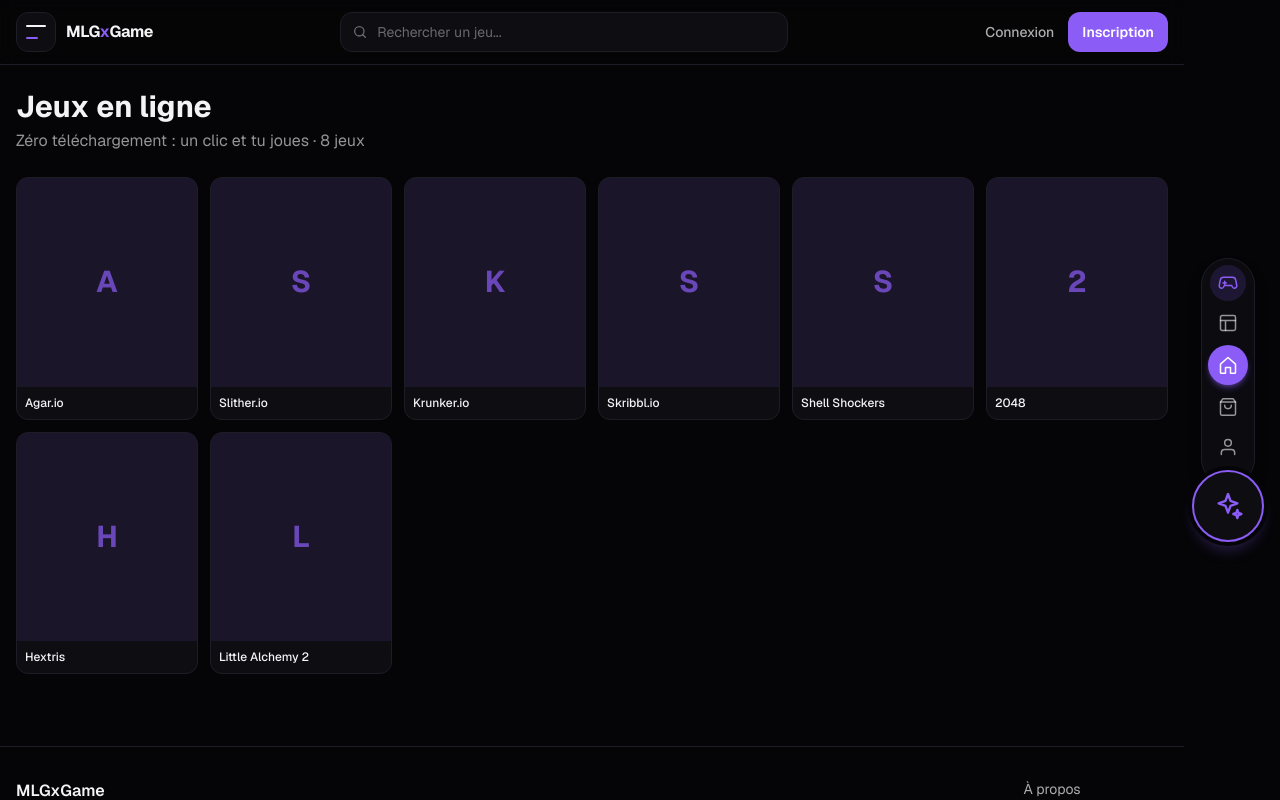
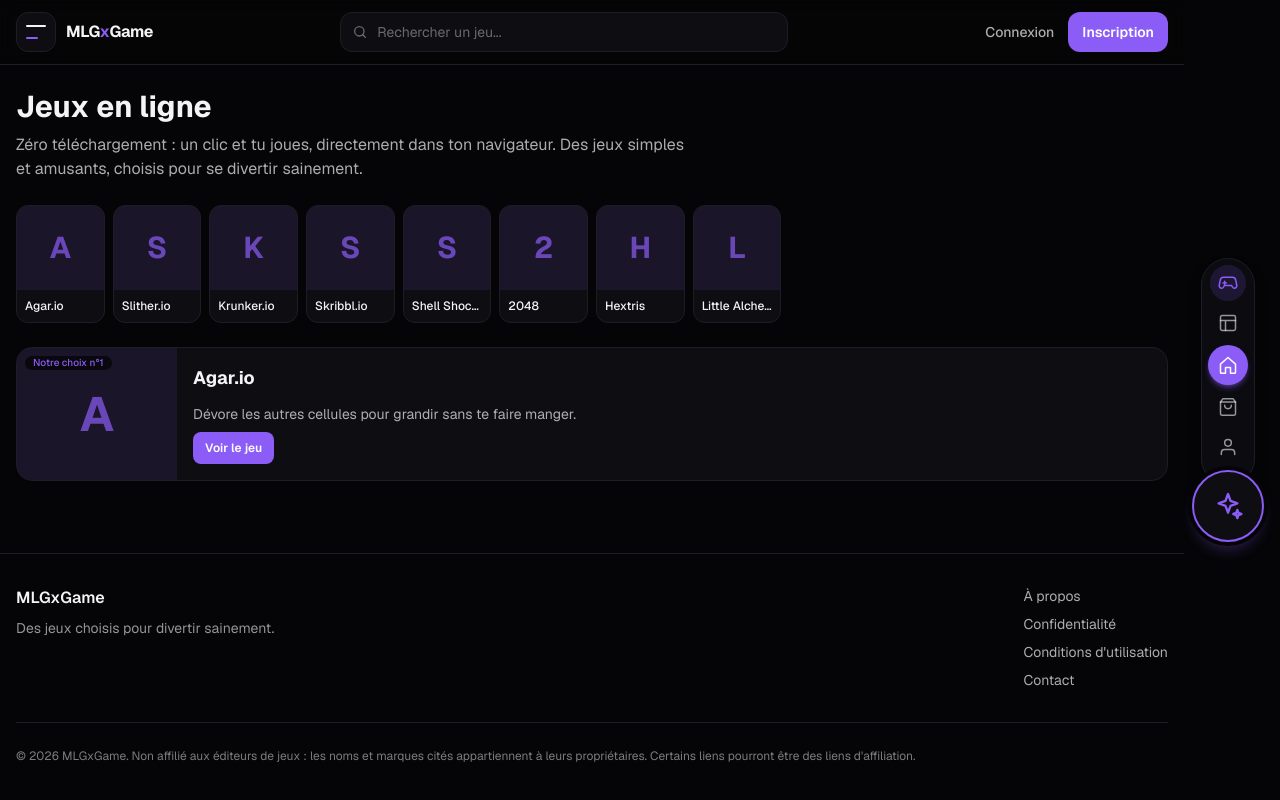
Before and after one commit to EmmBrayan/MlGxGame-v1, a Next.js app in the folder mlgxgame/: page /online in a window 1280 px wide. Shown: the top 800 px of the page. Built offline with nearby package versions, Linux system fonts and the light colour scheme.

Commit message:
update mlgxgame/app/online/page.tsx

```diff
--- a/mlgxgame/app/online/page.tsx
+++ b/mlgxgame/app/online/page.tsx
@@ -1,6 +1,6 @@
 import type { Metadata } from "next";
 import { games } from "@/data/games";
-import GamesCatalog from "@/components/GamesCatalog";
+import PlatformPage from "@/components/PlatformPage";
 
 export const metadata: Metadata = {
   title: "Jeux en ligne gratuits - MLGxGame",
@@ -12,9 +12,9 @@ export const metadata: Metadata = {
   const list = games.filter((g) => g.type === "navigateur");
 
   return (
-                <GamesCatalog
+    <PlatformPage
       title="Jeux en ligne"
-                            subtitle="Zéro téléchargement : un clic et tu joues"
+      intro="Zéro téléchargement : un clic et tu joues, directement dans ton navigateur. Des jeux simples et amusants, choisis pour se divertir sainement."
       list={list}
     />
   );
```
Lines whose indentation alone changed are shown as unchanged.
